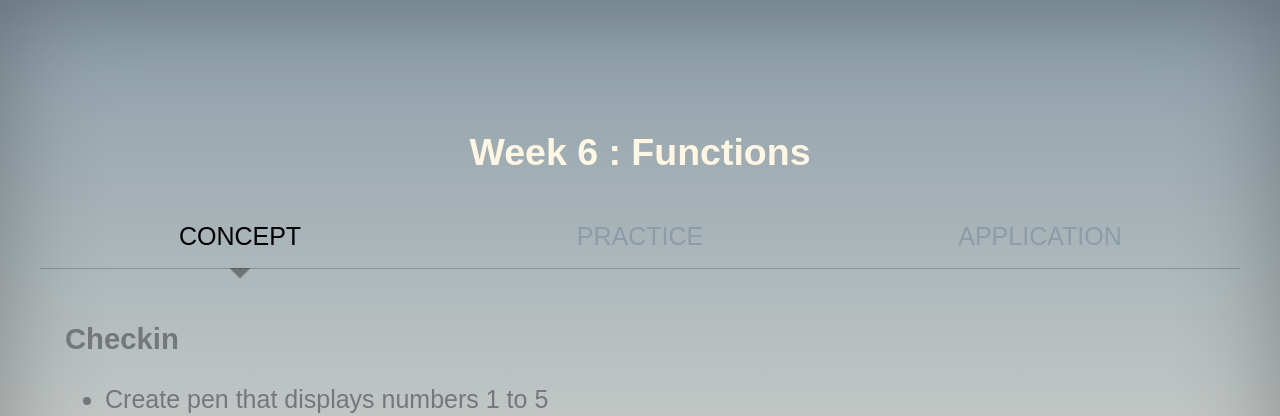
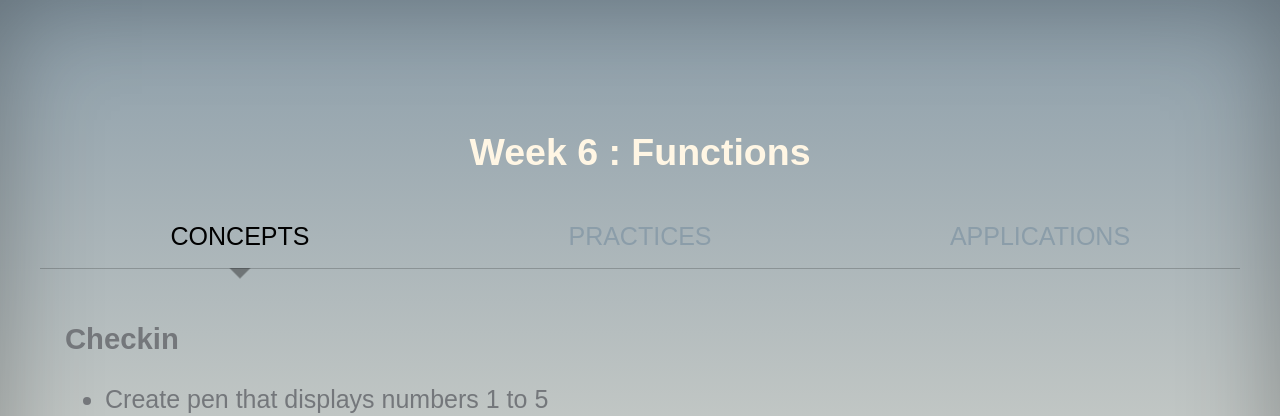
Before and after one commit to vcd/ARCHIVE-378, a Jekyll site: the page built from index.html, in a window 1280 px wide. Shown: the top 416 px of the page. Built offline with Jekyll 4.4.1, drawn with Linux system fonts in a browser that asks for light colours.

Commit message:
Update tab-nav-a.html

```diff
--- a/_includes/tab-nav-a.html
+++ b/_includes/tab-nav-a.html
@@ -1,5 +1,5 @@
 						<ul>
-							<li><a href="#concept"><span>Concept</span></a></li>
-							<li><a href="#practice"><span>Practice</span></a></li>
-							<li><a href="#application"><span>Application</span></a></li>
+							<li><a href="#concept"><span>Concepts</span></a></li>
+							<li><a href="#practice"><span>Practices</span></a></li>
+							<li><a href="#application"><span>Applications</span></a></li>
 						</ul>
```
